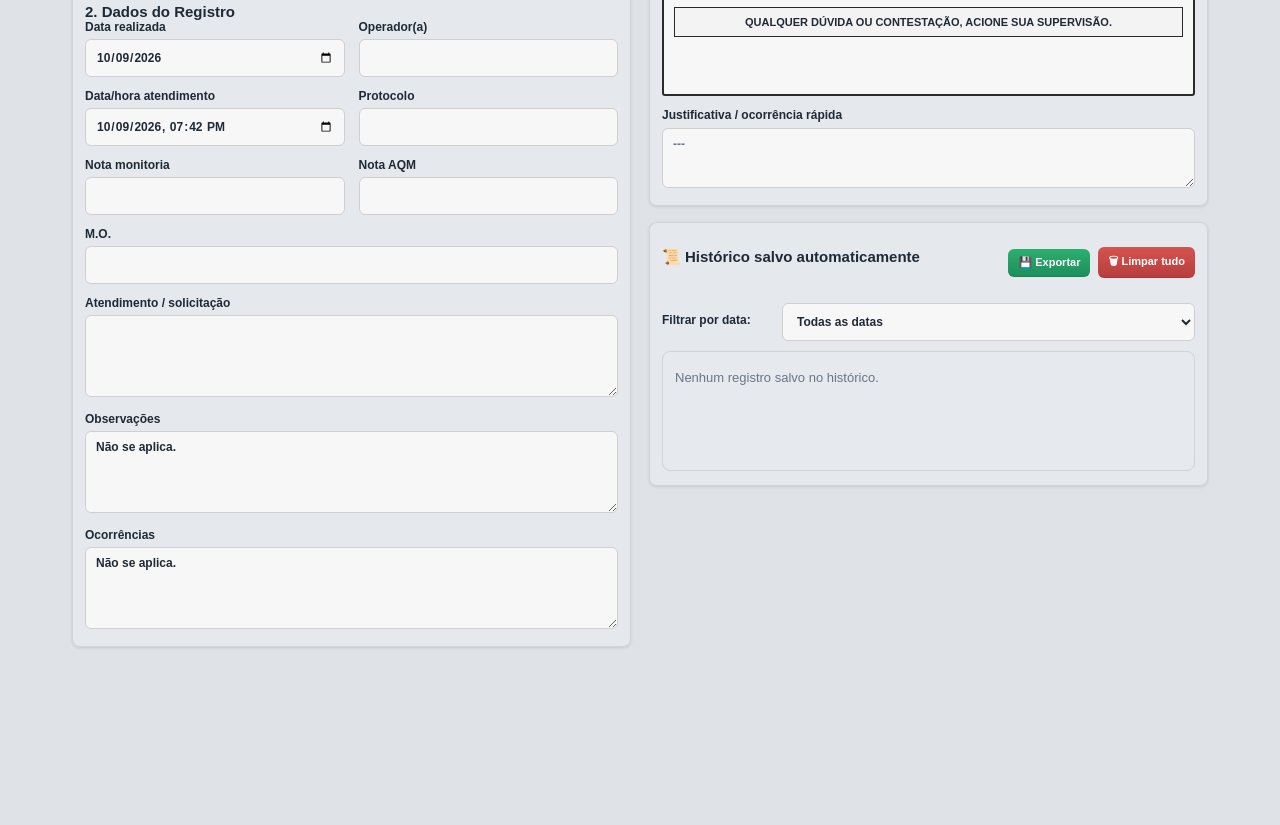
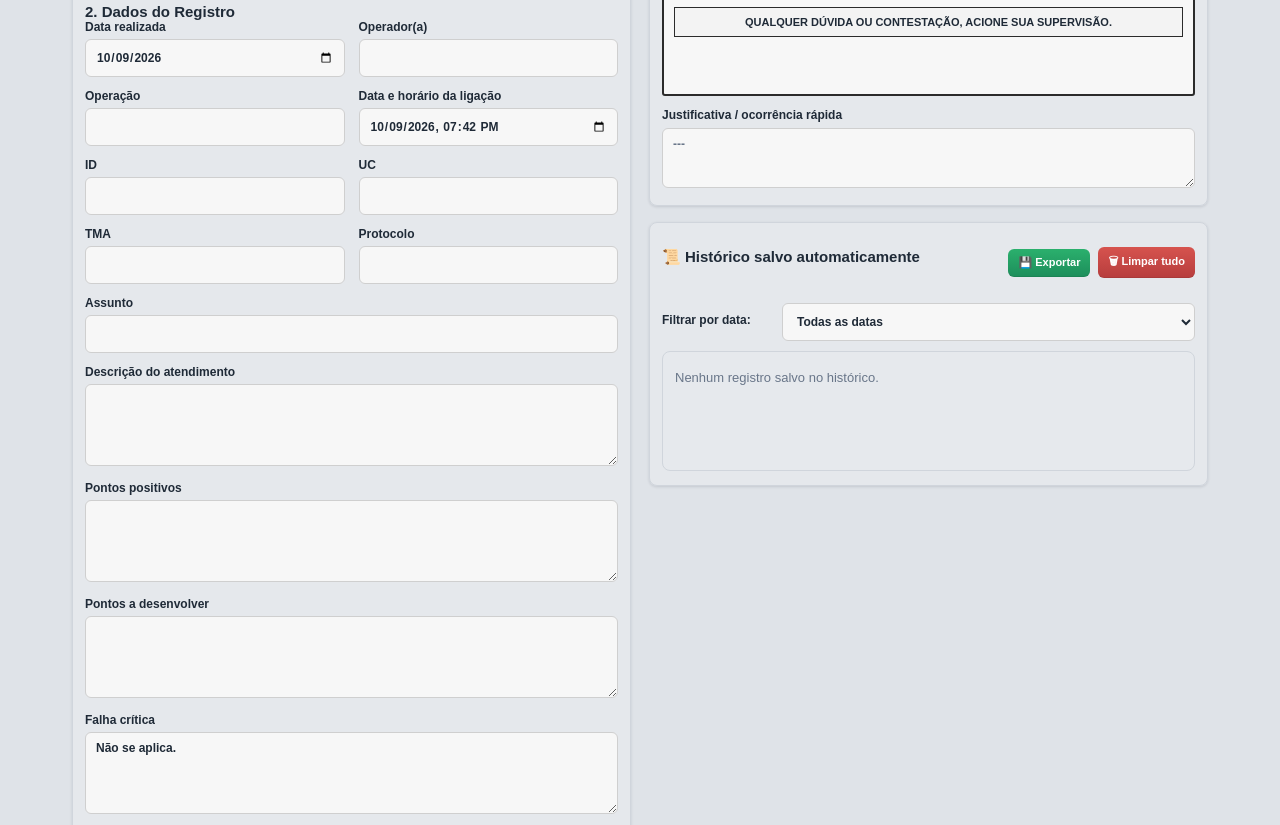
Before and after one commit to vanelimaas/Painel-Monitoria, a plain HTML site: page index.html in a window 1280 px wide. Shown: the part 435-1260 px from the top of the page. Before the commit the page ends 1104 px from the top, so only its background shows below. Drawn offline with Linux system fonts and the light colour scheme.

Commit message:
Atualizar o formulário para usar os novos campos do padrão de monitoria informado pelo usuário.

```diff
--- a/index.html
+++ b/index.html
@@ -38,7 +38,7 @@
             </div>
           </div>
 
-          <textarea id="relatorioBruto" rows="9" placeholder="Cole aqui o texto da monitoria contendo Realizada, Operador(a), AQM, Monitoria, Registro de Atendimento, Observação(ões), Ocorrência(s), etc."></textarea>
+          <textarea id="relatorioBruto" rows="9" placeholder="Cole aqui o texto da monitoria..."></textarea>
 
           <div class="acoes">
             <button id="processar" class="botao principal" type="button">⚡ Processar dados</button>
@@ -61,13 +61,58 @@
             </label>
 
             <label>
-              Data/hora atendimento
+              Operação
+              <input id="operacao" type="text" />
+            </label>
+
+            <label>
+              Data e horário da ligação
               <input id="dataAtendimento" type="datetime-local" />
+            </label>
+
+            <label>
+              ID
+              <input id="idAtendimento" type="text" />
+            </label>
+
+            <label>
+              UC
+              <input id="uc" type="text" />
+            </label>
+
+            <label>
+              TMA
+              <input id="tma" type="text" />
             </label>
 
             <label>
               Protocolo
               <input id="protocolo" type="text" />
+            </label>
+
+            <label class="largura-total">
+              Assunto
+              <input id="assunto" type="text" />
+            </label>
+
+            <label class="largura-total">
+              Descrição do atendimento
+              <textarea id="atendimento" rows="4"></textarea>
+            </label>
+
+            <label class="largura-total">
+              Pontos positivos
+              <textarea id="pontosPositivos" rows="3"></textarea>
+            </label>
+
+            <label class="largura-total">
+              Pontos a desenvolver
+              <textarea id="pontosDesenvolver" rows="3"></textarea>
+            </label>
+
+            <label class="largura-total">
+              Falha crítica
+              <textarea id="falhaCritica" rows="3">Não se aplica.</textarea>
             </label>
 
             <label>
@@ -83,11 +128,6 @@
             <label class="largura-total">
               M.O.
               <input id="mo" type="text" />
-            </label>
-
-            <label class="largura-total">
-              Atendimento / solicitação
-              <textarea id="atendimento" rows="4"></textarea>
             </label>
 
             <label class="largura-total">
```
